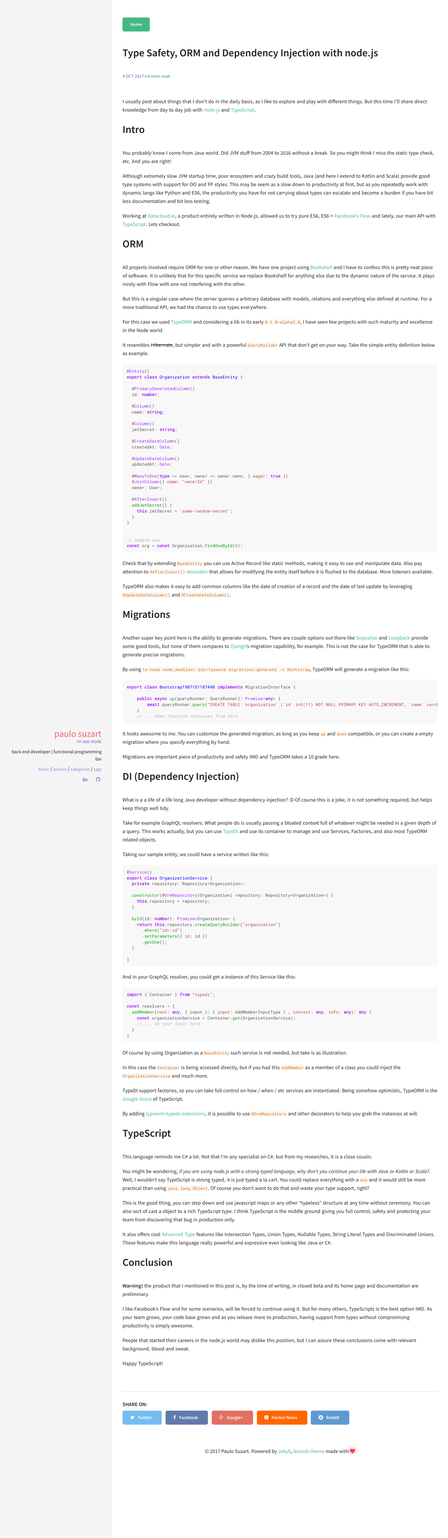
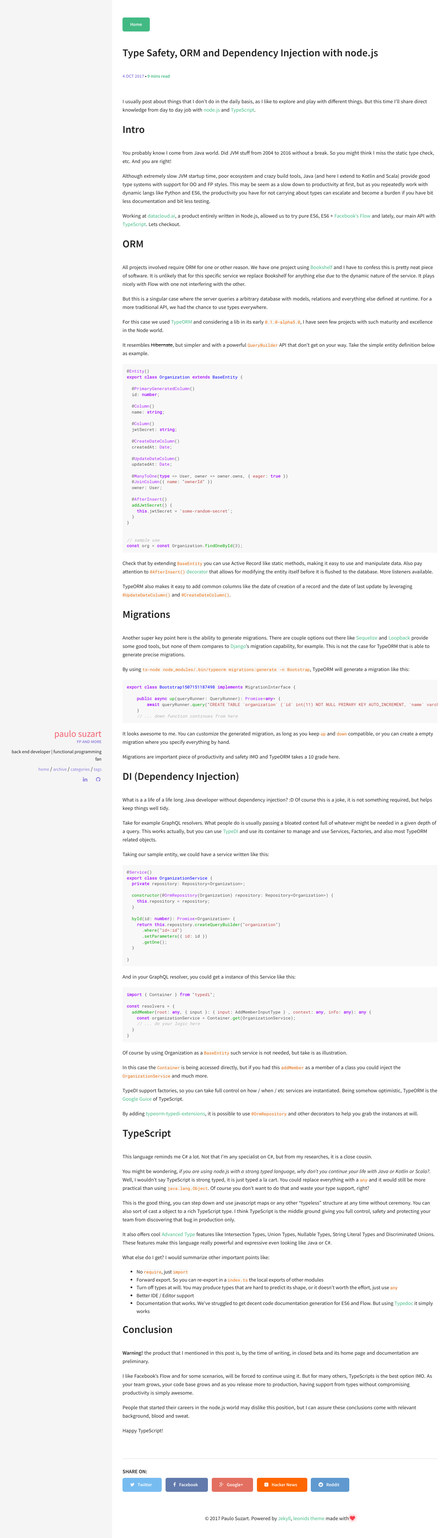
Before and after one commit to paulosuzart/paulosuzart.github.io, a Jekyll site: the page built from _posts/2017-10-04-type-safety-orm-and-dependency-injection-node.md, in a window 1280 px wide. Shown: the whole page at 35% size. Built offline with Jekyll 4.4.1, drawn with Linux system fonts in a browser that asks for light colours; comment, search, counter and statistics services are not loaded.

Commit message:
added typedocs and other goods

```diff
--- a/_posts/2017-10-04-type-safety-orm-and-dependency-injection-node.md
+++ b/_posts/2017-10-04-type-safety-orm-and-dependency-injection-node.md
@@ -144,6 +144,14 @@
 
 It also offers cool [Advanced Type](https://www.typescriptlang.org/docs/handbook/advanced-types.html) features like Intersection Types, Union Types, Nullable Types, String Literal Types and Discriminated Unions. These features make this language really powerful and expressive even looking like Java or C#.
 
+What else do I get? I would summarize other important points like:
+
+   - No `require`, just `import`
+   - Forward export. So you can re-export in a `index.ts` the local exports of other modules
+   - Turn off types at will. You may produce types that are hard to predict its shape, or it doesn't worth the effort, just use `any`
+   - Better IDE / Editor support
+   - Documentation that works. We've struggled to get decent code documentation generation for ES6 and Flow. But using [Typedoc](http://typedoc.org/) it simply works
+
 Conclusion
 ===
 
```
